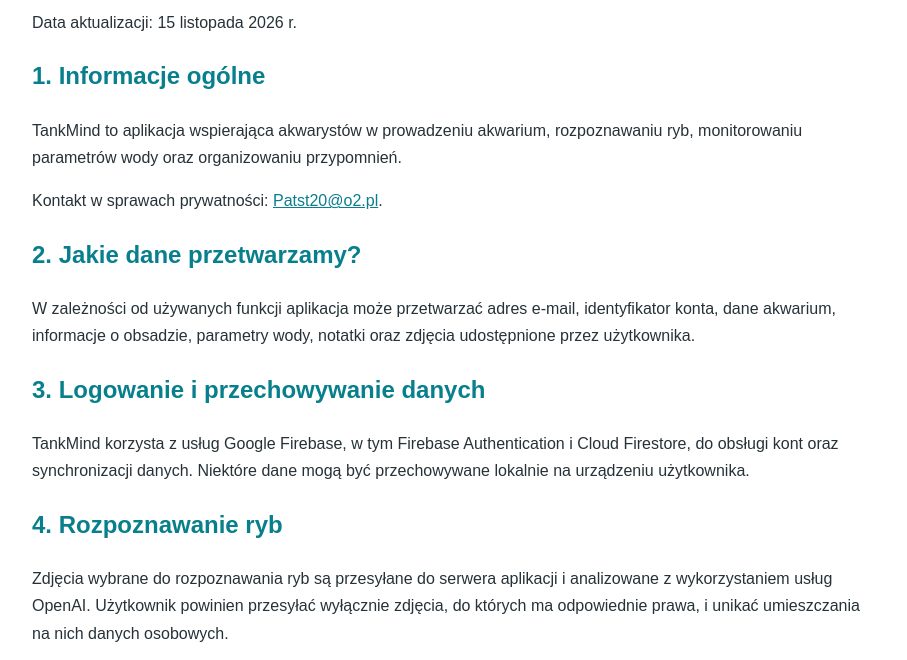
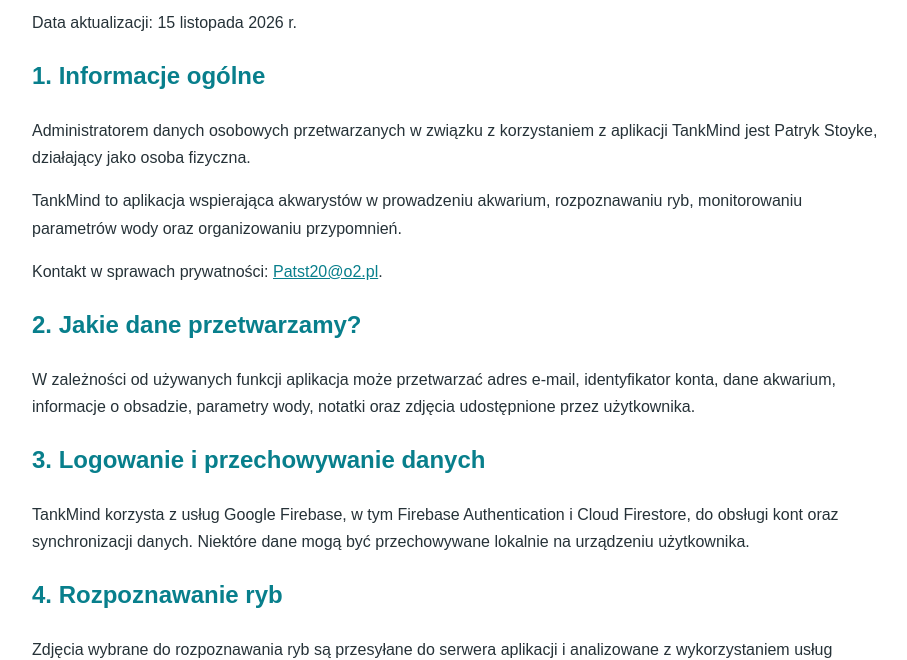
Before and after one commit to PatrykStoyke/tankmind-privacy, a plain HTML site: page index.html in a window 1280 px wide. Shown: the part 148-808 px from the top of the page, without its empty margins (183-1090 px from the left). Drawn offline with Linux system fonts and the light colour scheme.

Commit message:
Add data administrator information to index.html

```diff
--- a/index.html
+++ b/index.html
@@ -23,6 +23,12 @@
   <p>Data aktualizacji: 15 listopada 2026 r.</p>
 
   <h2>1. Informacje ogólne</h2>
+  <p>
+  Administratorem danych osobowych
+  przetwarzanych w związku z korzystaniem
+  z aplikacji TankMind jest Patryk Stoyke,
+  działający jako osoba fizyczna.
+</p>
   <p>
     TankMind to aplikacja wspierająca akwarystów
     w prowadzeniu akwarium, rozpoznawaniu ryb,
```
